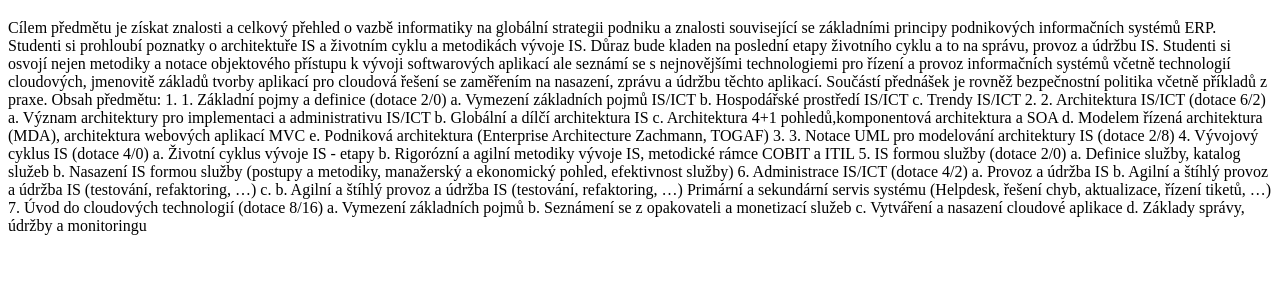
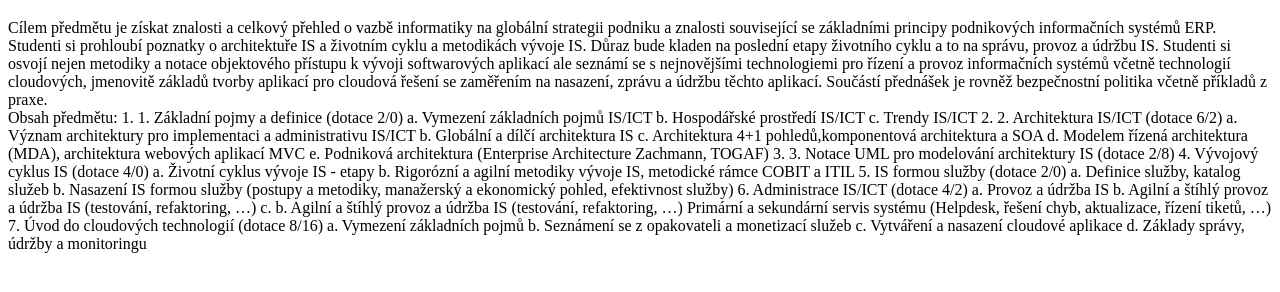
Before and after one commit to Pechys1/Cviceni, a plain HTML site: page index.html in a window 1280 px wide. Shown: the part 100-392 px from the top of the page. Drawn offline with Linux system fonts and the light colour scheme.

Commit message:
Update index.html

```diff
--- a/index.html
+++ b/index.html
@@ -6,7 +6,7 @@
  <h5>hello world</h5>
 <h1>
  Cíl předmětu a studijní výstupy: </h1>
-Cílem předmětu je získat znalosti a celkový přehled o vazbě informatiky na globální strategii podniku a znalosti související se základními principy podnikových informačních systémů ERP. Studenti si prohloubí poznatky o architektuře IS a životním cyklu a metodikách vývoje IS. Důraz bude kladen na poslední etapy životního cyklu a to na správu, provoz a údržbu IS. Studenti si osvojí nejen metodiky a notace objektového přístupu k vývoji softwarových aplikací ale seznámí se s nejnovějšími technologiemi pro řízení a provoz informačních systémů včetně technologií cloudových, jmenovitě základů tvorby aplikací pro cloudová řešení se zaměřením na nasazení, zprávu a údržbu těchto aplikací. Součástí přednášek je rovněž bezpečnostní politika včetně příkladů z praxe.
+Cílem předmětu je získat znalosti a celkový přehled o vazbě informatiky na globální strategii podniku a znalosti související se základními principy podnikových informačních systémů ERP. Studenti si prohloubí poznatky o architektuře IS a životním cyklu a metodikách vývoje IS. Důraz bude kladen na poslední etapy životního cyklu a to na správu, provoz a údržbu IS. Studenti si osvojí nejen metodiky a notace objektového přístupu k vývoji softwarových aplikací ale seznámí se s nejnovějšími technologiemi pro řízení a provoz informačních systémů včetně technologií cloudových, jmenovitě základů tvorby aplikací pro cloudová řešení se zaměřením na nasazení, zprávu a údržbu těchto aplikací. Součástí přednášek je rovněž bezpečnostní politika včetně příkladů z praxe.<br>
 
 Obsah předmětu:
 1.	1. Základní pojmy a definice (dotace 2/0)
```
